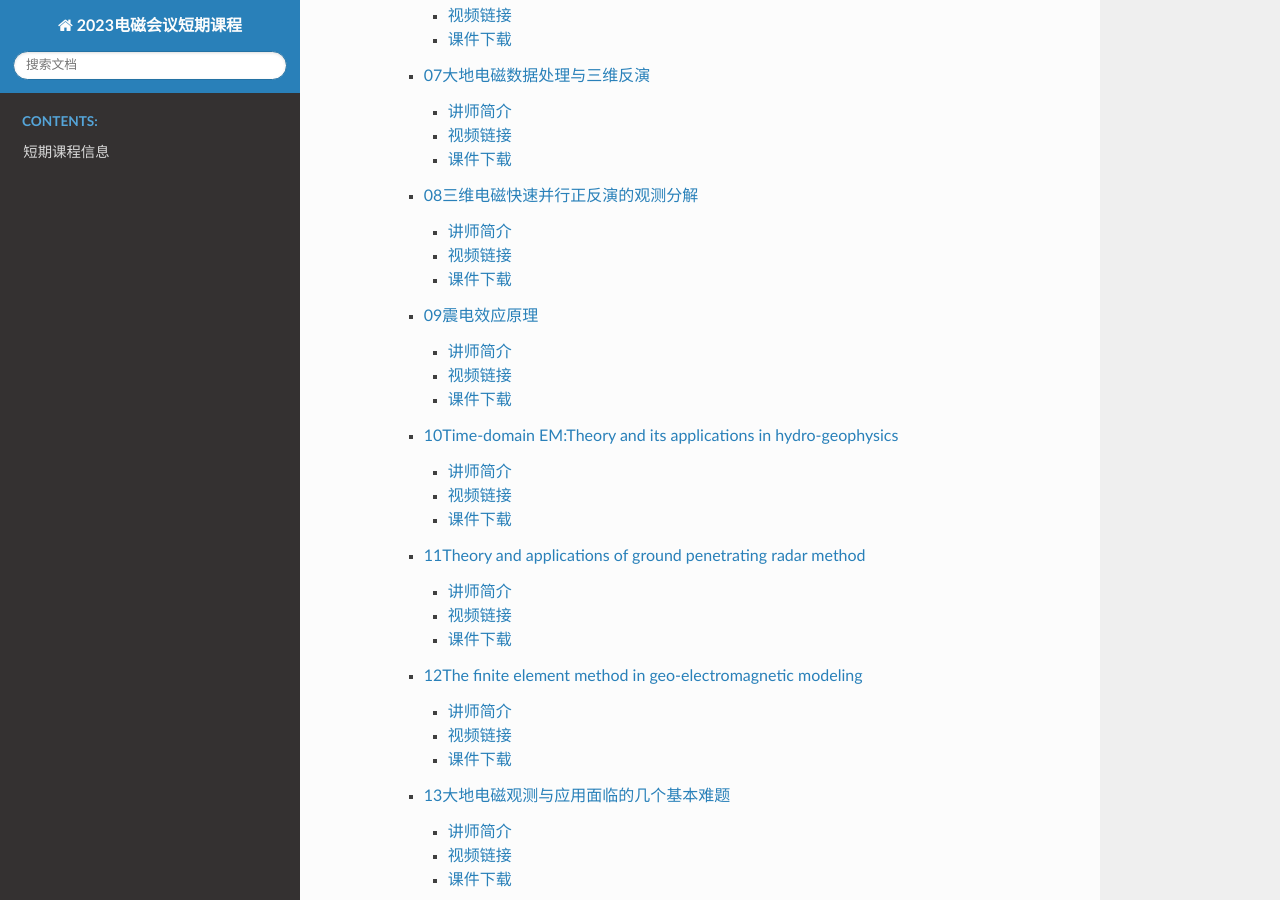
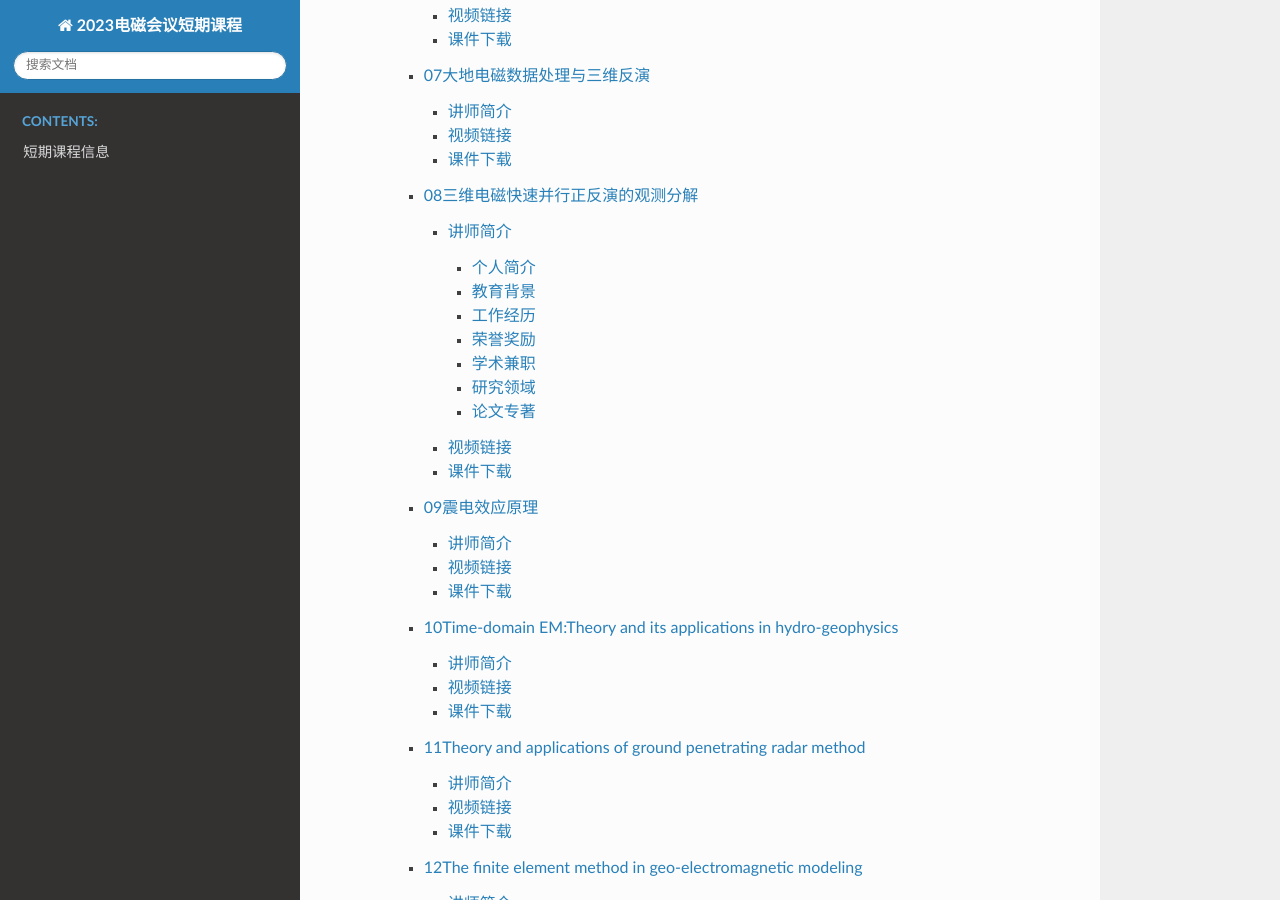
Before and after one commit to MiaohanLiu/repo, a Sphinx documentation site: the page built from source/index.rst, in a window 1280 px wide and 900 px high, scrolled down 1376 px. Built offline with Sphinx 7.4.7 and the Read the Docs theme 2.0.0, drawn with Linux system fonts in a browser that asks for light colours; pages that are not in the unit, such as notebooks, are missing from menus; some of the changed lines change nothing that is shown.

Commit message:
Update 8三维电磁快速并行正反演的观测分解.md

```diff
--- a/source/Cpp/课程内容/8三维电磁快速并行正反演的观测分解.md
+++ b/source/Cpp/课程内容/8三维电磁快速并行正反演的观测分解.md
@@ -1,5 +1,51 @@
 # 08三维电磁快速并行正反演的观测分解
 ## 讲师简介
+### 个人简介
+杨迪琨，助理教授。2005年和2008年分别在中国地质大学（武汉）获地球物理学学士和地质资源与地质工程硕士学位。2014年在加拿大英属哥伦比亚大学（UBC）获地球物理学博士学位，后分别在UBC和美国哥伦比亚大学从事博士后研究。2018年7月加入南方科技大学。长期开展地球物理勘探电磁法的理论与应用，并致力于电磁三维成像技术的研究。在Geophysics、Geophysical Journal International、Geophysical Prospecting、地球物理学报等国内外期刊发表论文十余篇。
+
+### 教育背景
+2009-2014，地球物理学博士，英属哥伦比亚大学，地球海洋和大气科学系
+2005-2008，地质资源与地质工程硕士，中国地质大学（武汉），地球物理与空间信息学院
+2001-2005，地球物理学学士，中国地质大学（武汉），地球物理与空间信息学院
+
+### 工作经历
+2018.07-  助理教授，南方科技大学，地球与空间科学系
+2018.01-2018.06  博士后，哥伦比亚大学，拉蒙特多赫提地球观测所
+2014.10-2017.12  博士后，英属哥伦比亚大学，地球海洋和大气科学系
+2017.07-2017.12  学期讲师（兼），英属哥伦比亚大学，地球海洋和大气科学系
+2017.02-2017.10  顾问（兼），计算地学公司，加拿大
+
+### 荣誉奖励
+2017年，加拿大自然科学与工程研究基金会博士后奖学金
+2016年，英属哥伦比亚大学博士后旅行奖
+2010年，英属哥伦比亚大学Thomas and Marguerite MacKay奖学金
+2009年，湖北省优秀硕士学位论文
+2009年，英属哥伦比亚大学Egil Harold Lorntzsen奖学金
+
+### 学术兼职
+Associate Editor in Geophysics, Arabian Journal of Geosciences
+Geophysics 、Geophysical Journal International、Ore Geology Reviews、Geophysical Prospecting、Exploration Geophysics、Pure and Applied Geophysics、Computers and Geosciences等期刊审稿人
+
+### 研究领域
+1、电法电磁法勘探方法和理论
+2、地球物理场三维数值模拟
+3、地球物理反演问题
+4、地矿油水工环等勘探问题
+
+
+### 论文专著
+Yang, D., D. Fournier, S. Kang, and D. Oldenburg, 2019, Deep mineral exploration using multi-scale electromagnetic geophysics: the Lalor massive sulphide deposit case study, Canadian Journal of Earth Sciences, Vol. 56, No. 5, P. 544-555.
+Yang, D., and D. Oldenburg, 2018, Electric field data in inductive source electromagnetic surveys, Geophysical Prospecting, Vol. 66, No. 1, P. 207-225.
+Yang, D., and D. Oldenburg, 2017, 3D inversion of total magnetic intensity data for time-domain EM at the Lalor massive sulphide deposit, Exploration Geophysics, Vol. 48, No. 2, P. 110-123.
+Yang, D., and D. Oldenburg, 2016, Survey decomposition: A scalable framework for 3D controlled source electromagnetic inversion, Geophysics, Vol. 81, No. 2, P. E69-E87.
+Yang, D., D. Oldenburg, and E. Haber, 2014, 3-D inversion of airborne electromagnetic data parallelized and accelerated by local mesh and adaptive soundings, Geophysical Journal International, Vol. 196, No. 3, P. 1492-1507.
+Yang, D., and D. Oldenburg, 2012, Three-dimensional inversion of airborne time-domain electromagnetic data with applications to a porphyry deposit, Geophysics, Vol. 77, No. 2, P. B23-B34.
+Dai, M., X. Hu, H. Wu, L. Jiang, and D. Yang, 2009, Inversion of surface nuclear magnetic resonance for groundwater exploration, Chinese Journal of Geophysics, Vol. 52, No. 5, P. 1166-1173.
+Zhao, L., J. Geng, S. Zhang, D. Yang, 2008, 1-D controlled source electromagnetic forward modeling for marine gas hydrates studies, Applied Geophysics, Vol. 5, No. 2, P. 121-126.
+Yang, D., and X. Hu, 2008, Inversion of noisy data by probabilistic methodology, Chinese Journal of Geophysics, Vol. 51, No. 3, P. 901-907. (in Chinese)
+Yang, D., and X. Hu, 2007, The development of electromagnetic method for groundwater exploration, Chinese Journal of Engineering Geophysics, Vol. 4, No. 5, P. 495-500. (in Chinese)
+Hu, X., D. Yang, S. Liu, and Z. Hu, 2006, The developing trends of environmental and engineering geophysics: Review of the 2nd International Conference on Environmental and Engineering Geophysics, Progress in Geophysics, Vol. 21, No. 2, P. 598-604. (in Chinese)
+Zhang, R., X. Hu, D. Yang, X. Hao, and M. Dai, 2006, Review of development of surface nuclear magnetic resonance, Progress in Geophysics, Vol. 21, No. 1, P. 284-289. (in Chinese)
 
 
 ## 视频链接
```
